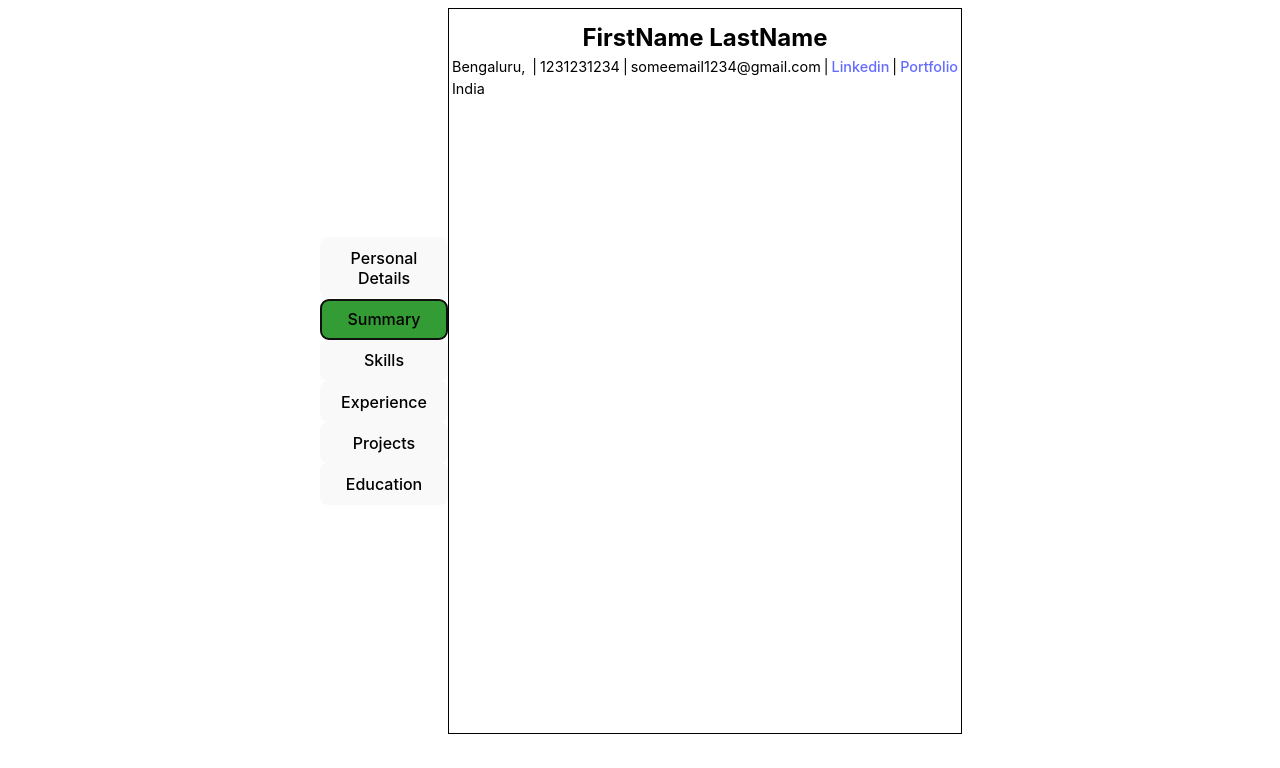
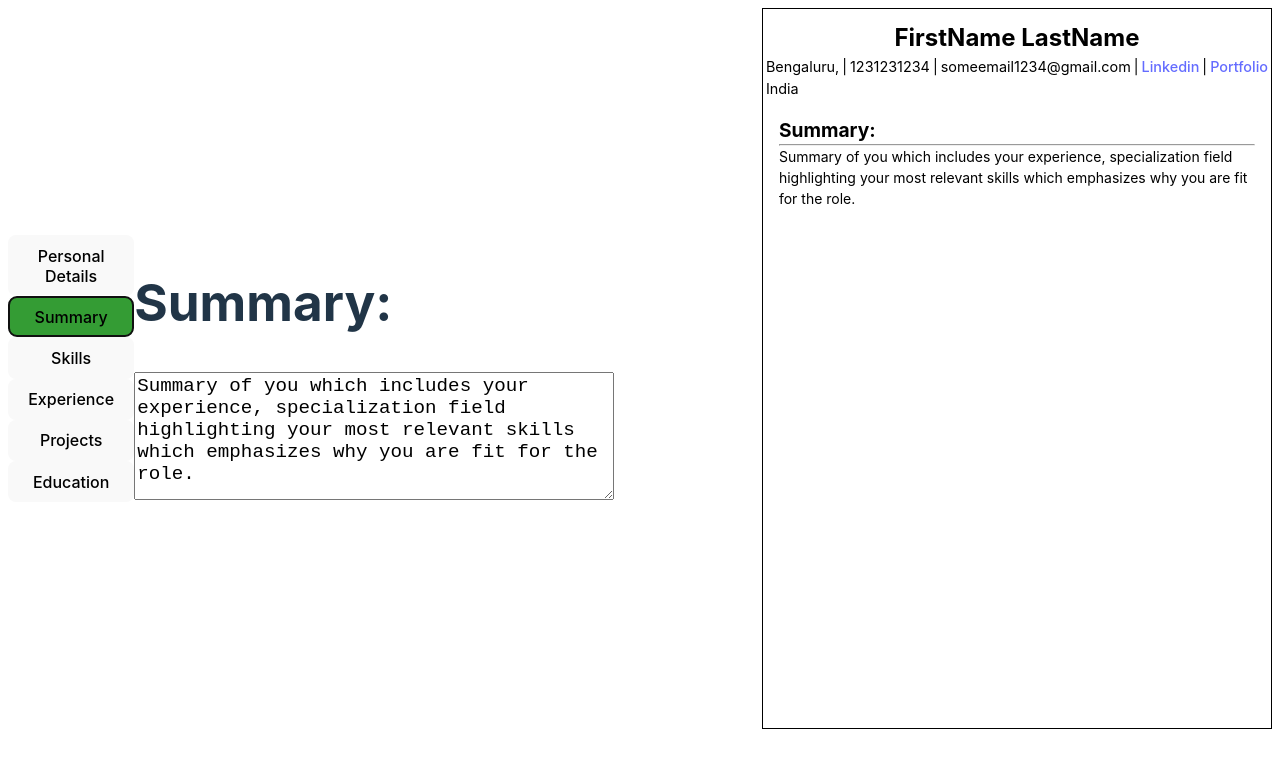
Before and after one commit to Punith1117/resume-builder, a React (Vite) app: page / in a window 1280 px wide. Both pictures are taken after a click on the button "Summary". Shown: the top 768 px of the page. Built offline with nearby package versions, Linux system fonts and the light colour scheme.

Commit message:
add summary input and ouput with basic css
also set box-sizing to be border-box of all elements

```diff
--- a/src/App.jsx
+++ b/src/App.jsx
@@ -2,6 +2,7 @@ import { useState } from 'react'
 import Nav from './components/Nav'
 import OutputSection from './components/OutputSection'
 import PersonalDetailsInput from './components/PersonalDetailsInput'
+import SummaryInput from './components/SummaryInput'
 import './styles/output.css'
 import './styles/input.css'
 
@@ -15,9 +16,11 @@ function App() {
     portfolio: 'direct link',
     linkedin: 'direct link'
   })
+  const [summary, setSummary] = useState ('Summary of you which includes your experience, specialization field highlighting your most relevant skills which emphasizes why you are fit for the role.')
 
   const sections = [
-    <PersonalDetailsInput personalDetails={personalDetails} setPersonalDetails={setPersonalDetails}/>
+    <PersonalDetailsInput personalDetails={personalDetails} setPersonalDetails={setPersonalDetails}/>,
+    <SummaryInput summary={summary} setSummary={setSummary}></SummaryInput>
   ]
   return (
     <div className='wrapper'>
@@ -27,7 +30,7 @@ function App() {
       >
       </Nav>
       {sections[currentSectionIndex]}
-      <OutputSection personalDetails={personalDetails}></OutputSection>
+      <OutputSection personalDetails={personalDetails} summary={summary}></OutputSection>
     </div>
   )
 }
--- a/src/components/OutputSection.jsx
+++ b/src/components/OutputSection.jsx
@@ -1,4 +1,4 @@
-export default function OutputSection({personalDetails}) {
+export default function OutputSection({personalDetails, summary}) {
     return <section className="output" style={{backgroundColor: 'white'}}>
         <main className="a4-size">
             <div className="head">
@@ -12,6 +12,11 @@ export default function OutputSection({personalDetails}) {
                     <span><a href={personalDetails.portfolio}>Portfolio</a></span>
                 </section>
             </div>
+            <div className="summary">
+                <h2>Summary:</h2>
+                <hr />
+                <p>{summary}</p>
+            </div>
         </main>
     </section>
 }
--- /dev/null
+++ b/src/components/SummaryInput.jsx
@@ -0,0 +1,8 @@
+export default function SummaryInput({summary, setSummary}) {
+    return (
+        <section className="input-summary input-section">
+            <h1>Summary: </h1>
+            <textarea value={summary} onChange={(e) => setSummary(e.target.value)}></textarea>
+        </section>
+    )
+}
--- a/src/styles/input.css
+++ b/src/styles/input.css
@@ -9,3 +9,11 @@
       flex-direction: column;
     }
 }
+
+.input-summary {
+    textarea {
+        font-size: 1.2rem;
+        width: 30rem;
+        height: 8rem;
+    }
+}
--- a/src/styles/output.css
+++ b/src/styles/output.css
@@ -1,3 +1,7 @@
+* {
+    box-sizing: border-box;
+}
+
 .output {
     width: 40vw;
     color: black;
@@ -30,3 +34,16 @@
         justify-content: center;
     }
   }
+
+.summary {
+    margin: 1rem;
+    * {
+        margin: 0;
+    }
+    h2 {
+        font-size: 1.2rem;
+    }
+    p {
+        font-size: 14px;
+    }
+}
```
